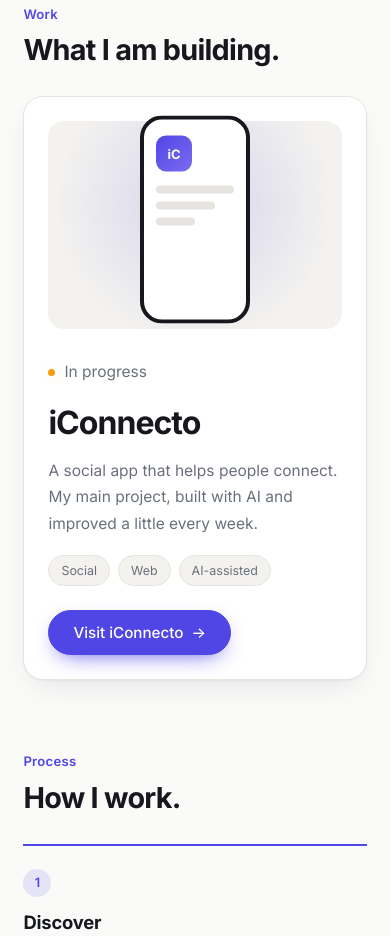
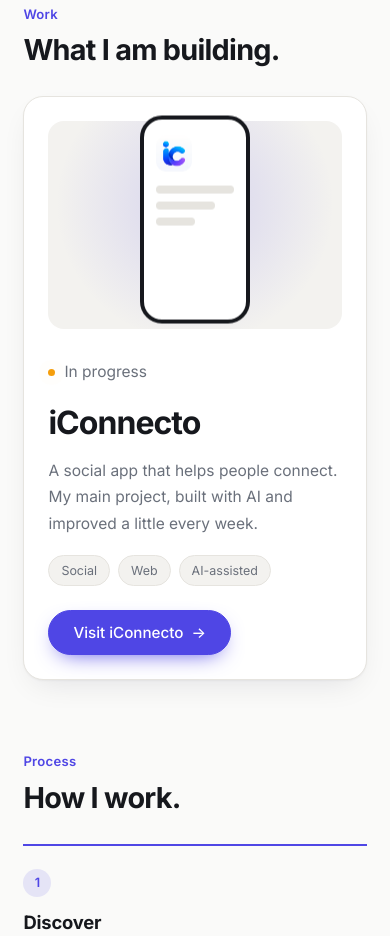
Before and after one commit to anisurrahmantanvi/anisurrahmandev, a plain HTML site: page index.html in a window 390 px wide. Shown: the part 2274-3210 px from the top of the page. Drawn offline with Linux system fonts and the light colour scheme.

Commit message:
Use real iConnecto logo in phone mockups
Co-Authored-By: Claude Sonnet 5.5 <noreply@anthropic.com>
Claude-Session: https://claude.ai/code/session_01WRzHiMAkq1SvCXgWGwoaRd

```diff
--- a/index.html
+++ b/index.html
@@ -49,7 +49,7 @@
         <div class="phone">
           <span class="island"></span>
           <div class="screen">
-            <div class="app-top"><span class="app-logo">iC</span><span class="app-name">iConnecto</span></div>
+            <div class="app-top"><img class="app-logo" src="iconnecto-logo.png" width="26" height="26" alt="" /><span class="app-name">iConnecto</span></div>
             <div class="app-list">
               <div class="row"><i></i><b></b></div>
               <div class="row"><i></i><b></b></div>
@@ -115,7 +115,7 @@
         </div>
         <div class="feature-visual" aria-hidden="true">
           <div class="mini">
-            <span class="app-logo big">iC</span>
+            <img class="app-logo big" src="iconnecto-logo.png" width="38" height="38" alt="" />
             <div class="bars"><b></b><b></b><b></b></div>
           </div>
         </div>
--- a/style.css
+++ b/style.css
@@ -90,6 +90,7 @@ ul, ol { list-style: none; }
 .app-top { display: flex; align-items: center; gap: 8px; }
 .app-logo { width: 26px; height: 26px; border-radius: 8px; display: grid; place-items: center; font: 700 11px/1 var(--font); color: var(--on-accent); background: linear-gradient(135deg, var(--accent), var(--accent-2)); }
 .app-name { font: 600 13px/1 var(--font); }
+img.app-logo { background: none; border-radius: 0; object-fit: contain; display: block; }
 .app-list { display: grid; gap: 9px; }
 .row { display: flex; align-items: center; gap: 10px; padding: 9px; border-radius: 12px; background: var(--surface-2); }
 .row i { width: 28px; height: 28px; border-radius: 50%; flex: none; background: linear-gradient(135deg, var(--accent), var(--accent-2)); opacity: .85; }
```
Also changed, not shown: iconnecto-logo.png (added).
